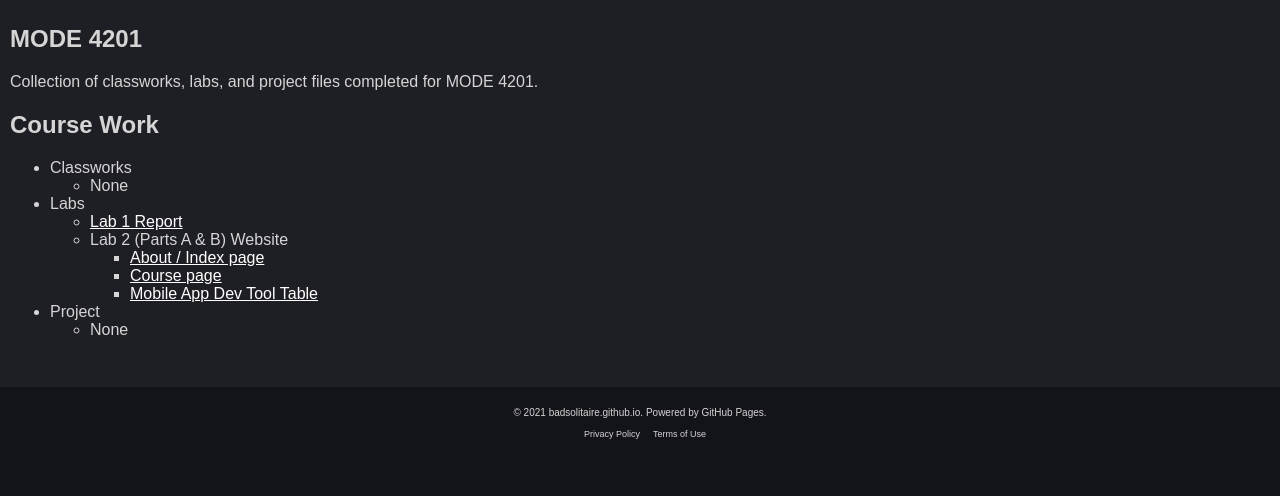
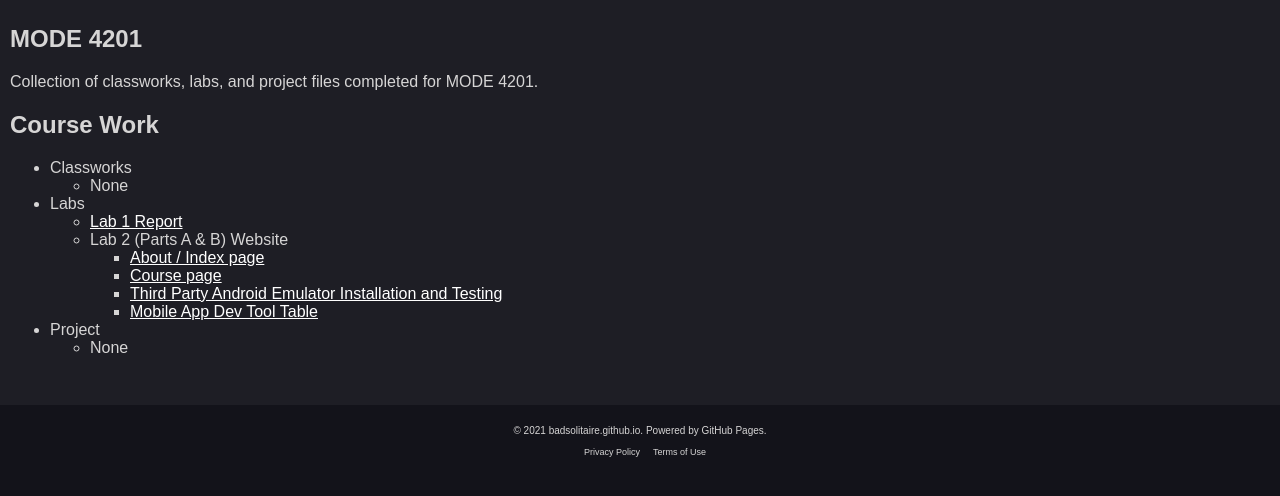
Before and after one commit to BadSolitaire/badsolitaire.github.io, a plain HTML site: page mode4201.html in a window 1280 px wide. Shown: the part 52-548 px from the top of the page. Drawn offline with Linux system fonts and the light colour scheme.

Commit message:
U: mode4201.html with lab2 video

```diff
--- a/mode4201.html
+++ b/mode4201.html
@@ -47,6 +47,7 @@
                         <ul>
                             <li><a href="https://badsolitaire.github.io/index.html" rel="noopener noreferrer">About &#47; Index page</a></li>
                             <li><a href="https://badsolitaire.github.io/mode4201.html" rel="noopener noreferrer">Course page</a></li>
+                            <li><a href="/mode4201/labs/lab2-TestAPK.mp4" rel="noopener noreferrer">Third Party Android Emulator Installation and Testing</a></li>
                             <li><a href="/mode4201/labs/lab2-MobileAppDevTool.pdf" rel="noopener noreferrer">Mobile App Dev Tool Table</a></li>
                         </ul>
                     </li>
```
